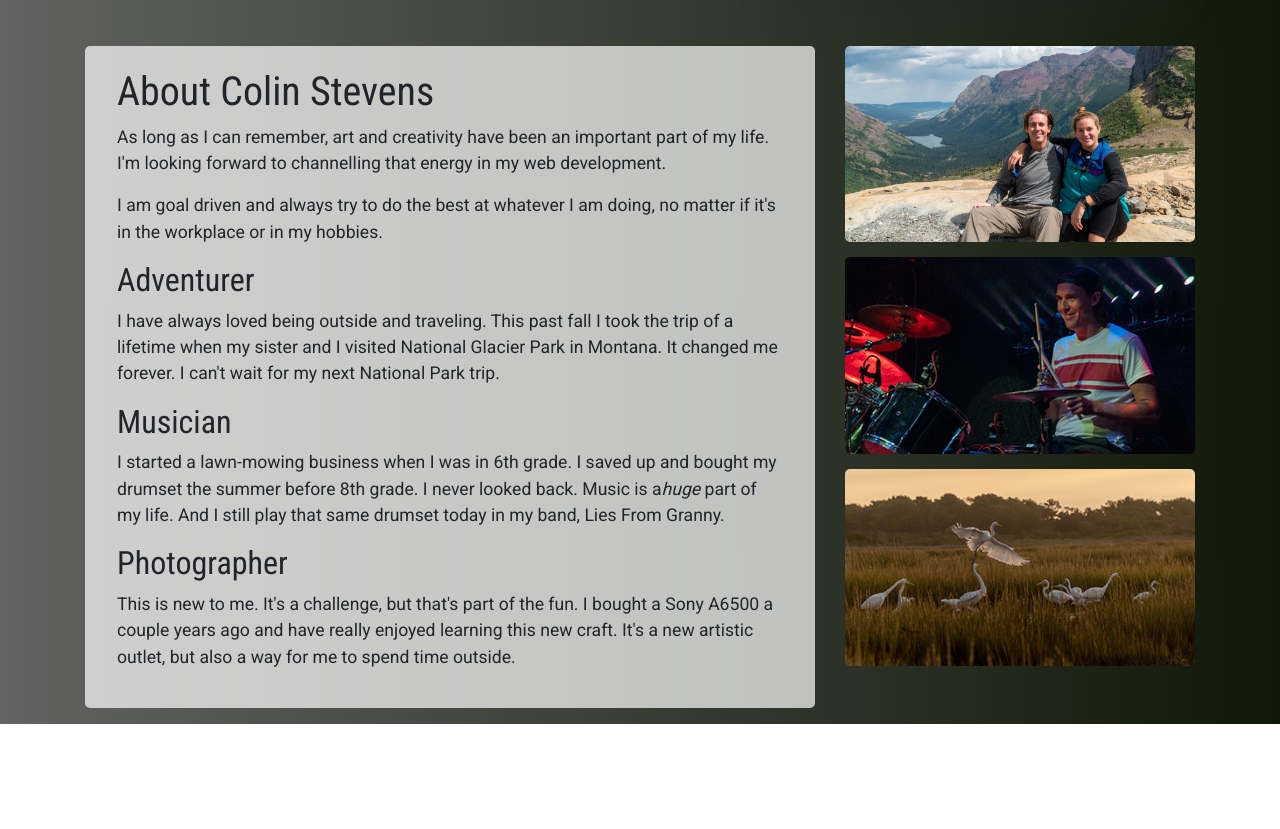
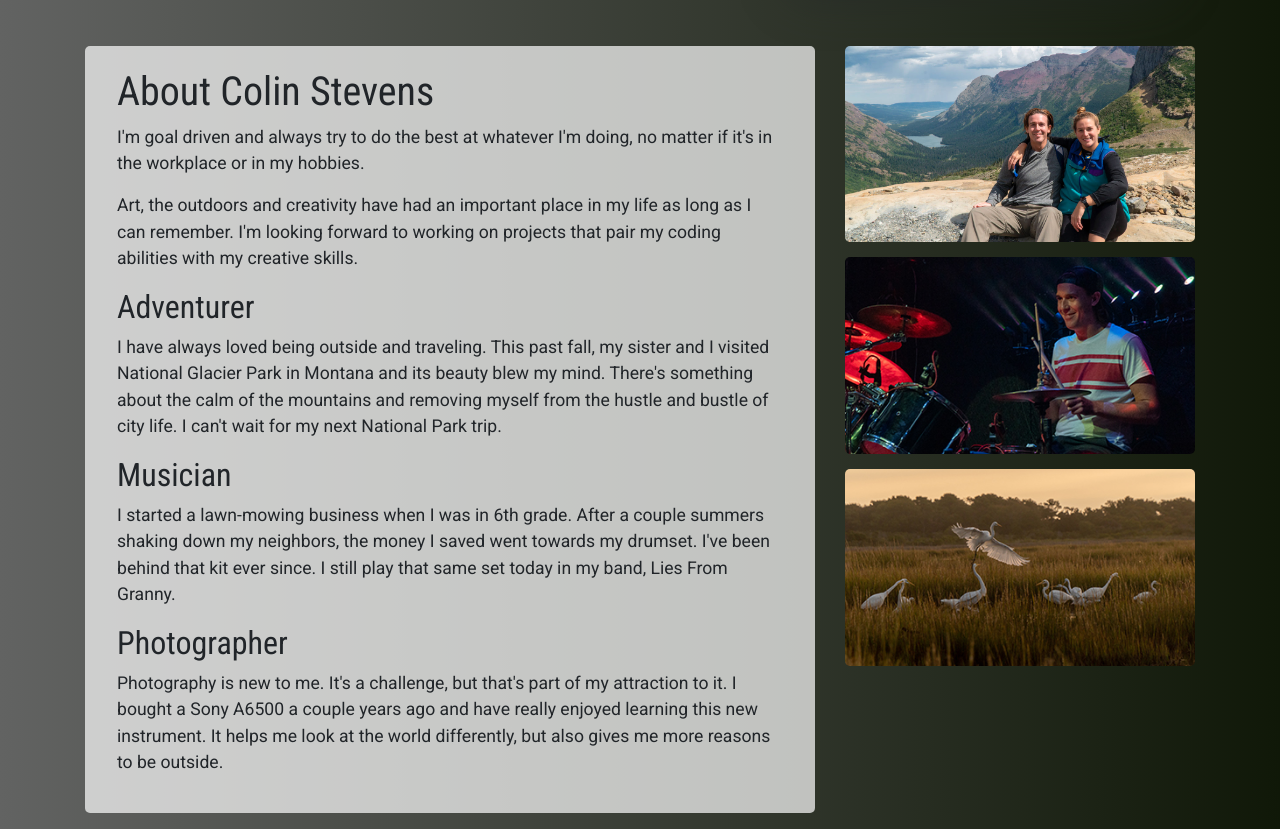
Before and after one commit to colinstevens06/deployed-portfolio, a React (Create React App) app: page /about in a window 1280 px wide. Shown: the part 461-1290 px from the top of the page. Before the commit the page ends 1185 px from the top, so only its background shows below. Built offline with nearby package versions, Linux system fonts and the light colour scheme.

Commit message:
updated text

```diff
--- a/src/components/About-Below-Fold/index.js
+++ b/src/components/About-Below-Fold/index.js
@@ -10,40 +10,23 @@
           <div className="about-section">
             <h1>About Colin Stevens</h1>
             <p>
-              As long as I can remember, art and creativity have been
-              an important part of my life. I'm looking forward to
-              channelling that energy in my web development.
-      </p>
-            <p></p>
+              I'm goal driven and always try to do the best at whatever I'm doing, no matter if it's in the workplace or in my hobbies.
+            </p>
             <p>
-              I am goal driven and always try to do the best at
-              whatever I am doing, no matter if it's in the workplace
-              or in my hobbies.
-      </p>
+              Art, the outdoors and creativity have had an important place in my life as long as I can remember. I'm looking forward to working on projects that pair my coding abilities with my creative skills.
+            </p>
             <h2>Adventurer</h2>
             <p>
-              I have always loved being outside and traveling. This
-              past fall I took the trip of a lifetime when my sister
-              and I visited National Glacier Park in Montana. It
-              changed me forever. I can't wait for my next National
-              Park trip.
+              I have always loved being outside and traveling. This past fall, my sister and I visited National Glacier Park in Montana and its beauty blew my mind. There's something about the calm of the mountains and removing myself from the hustle and bustle of city life. I can't wait for my next National Park trip.
       </p>
             <h2>Musician</h2>
             <p>
-              I started a lawn-mowing business when I was in 6th
-              grade. I saved up and bought my drumset the summer
-              before 8th grade. I never looked back. Music is a
-        <em>huge</em> part of my life. And I still play that
-        same drumset today in my band, Lies From Granny.
+              I started a lawn-mowing business when I was in 6th grade. After a couple summers shaking down my neighbors, the money I saved went towards my drumset. I've been behind that kit ever since. I still play that same set today in my band, Lies From Granny.
       </p>
 
             <h2>Photographer</h2>
             <p>
-              This is new to me. It's a challenge, but that's part of
-              the fun. I bought a Sony A6500 a couple years ago and
-              have really enjoyed learning this new craft. It's a new
-              artistic outlet, but also a way for me to spend time
-              outside.
+              Photography is new to me. It's a challenge, but that's part of my attraction to it. I bought a Sony A6500 a couple years ago and have really enjoyed learning this new instrument. It helps me look at the world differently, but also gives me more reasons to be outside.
       </p>
           </div>
         </div>
--- a/src/components/Home-About/index.js
+++ b/src/components/Home-About/index.js
@@ -17,18 +17,14 @@
           </p>
 
             <p>
-              I am currently enrolled in a full stack development bootcamp
-              at Johns Hopkins University. So far in the bootcamp, I built
-              upon my strong foundation in HTML and CSS while learning the
-              basics of JavaScript and JQuery, focusing all my projects on
-              mobile-first designs.
+              I recently completed a full-stack development bootcamp
+              at Johns Hopkins University. Over six months, we learned the MERN stack: MongoDB, ExperessJS, ReactJS and NodeJS. We completed <Link to="/projects" className="body-link">new projects</Link> each week, incrementally building on concepts which all pointed to ReactJS and the MERN stack.
           </p>
 
             <p>
-              In addition to the bootcamp, I work full time managing content
+              While learning web development in the bootcamp, I worked full time managing content
               and search engine optimization on a local hospital’s
-              consumer-facing website. My time in this role has helped me
-              learn about crafting a smooth user experience and how to
+              consumer-facing website. My time in this role taught me about crafting a smooth user experience and how to
               develop content that ranks high in search engines. My degree
               and subsequent career in journalism, specifically working at a
               daily newspaper, shaped my ability to work in deadline-driven
@@ -45,7 +41,7 @@
           </p>
             <p>
               I also enjoy photography. I took the photos on this page -
-              photos of me were using a timer - and my photos can be
+              photos of me required a timer - and my photos can be
             viewed on <a href="https://www.instagram.com/drumminup/" target="_blank" rel="noopener noreferrer" className="body-link">my Instagram
               account</a>. Read <Link to="/about" className="body-link">more about me</Link>.
           </p>
```
